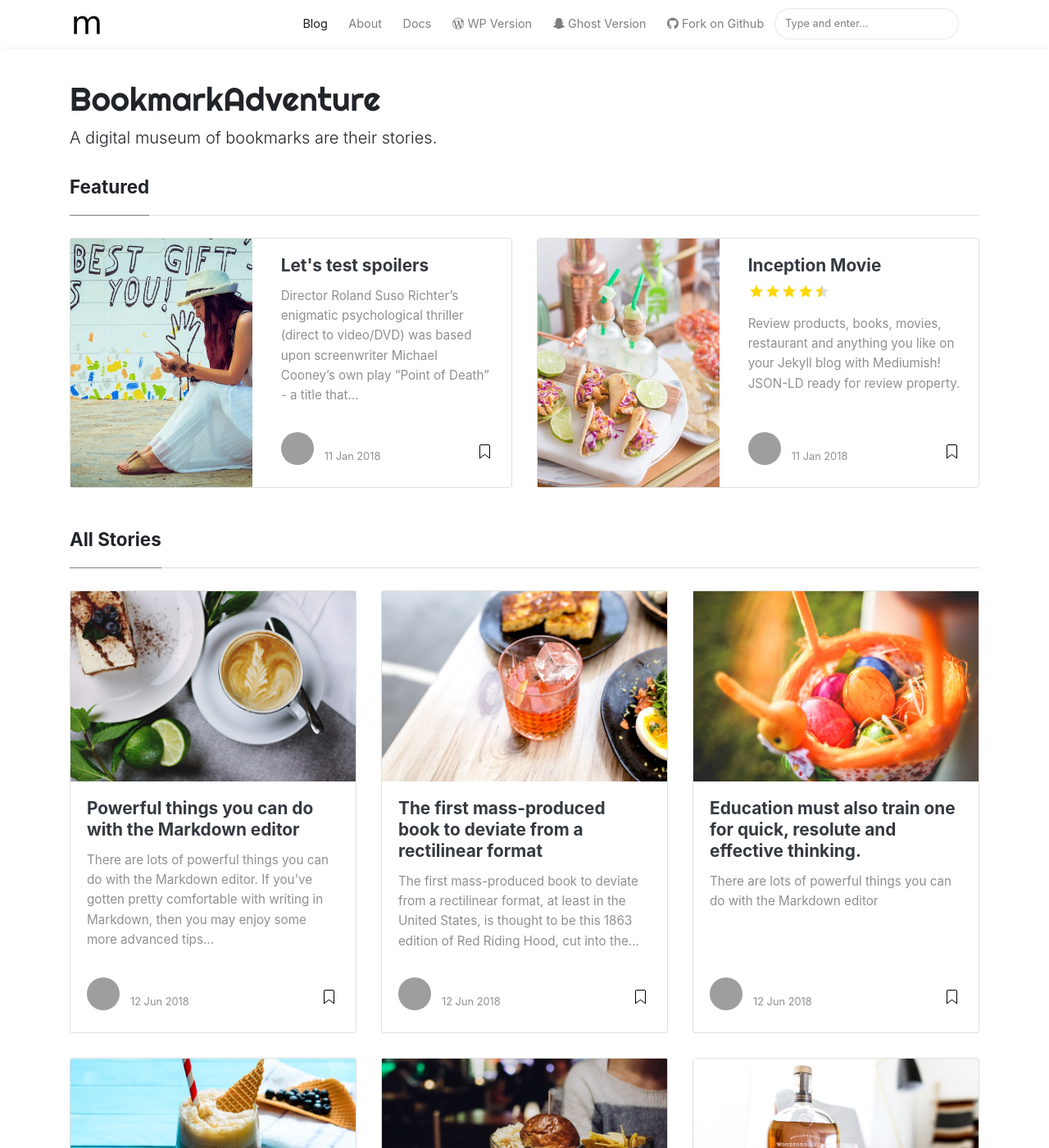
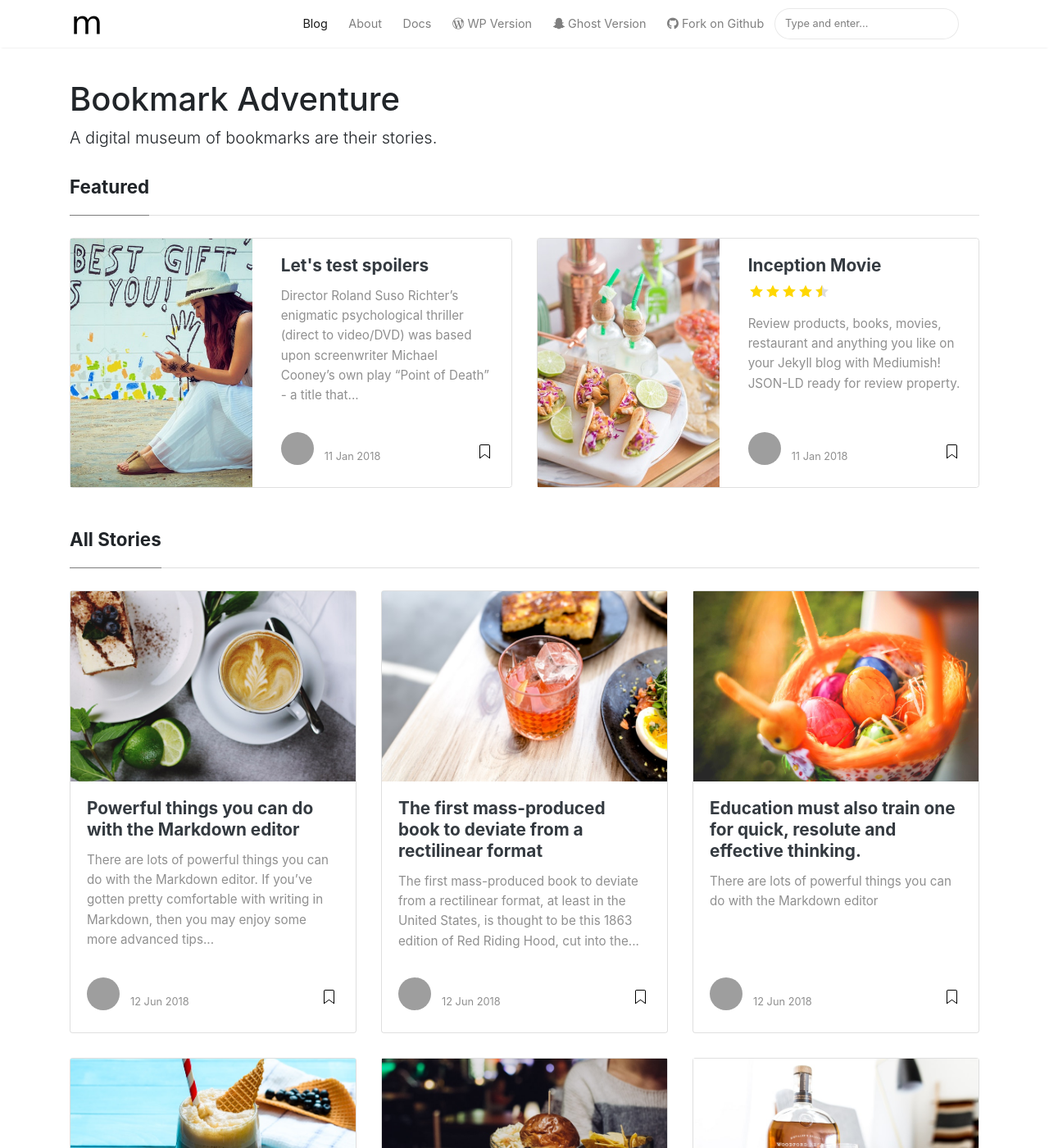
Before and after one commit to WattanitOnlineResouces/bookmark-adventure-source, a Jekyll site: the page built from index.html, in a window 1280 px wide and 1400 px high. Shown: the whole window at 82% size. Built offline with Jekyll 4.4.1, drawn with Linux system fonts in a browser that asks for light colours; nearby versions of some CDN libraries; the list of posts is cut into pages by our own code; some of the changed text lies outside the part shown; grey boxes are pictures that could not be loaded.

Commit message:
Update site name and title

```diff
--- a/_config.yml
+++ b/_config.yml
@@ -1,5 +1,5 @@
 # Site
-name: "BookmarkAdventure"
+name: "Bookmark Adventure"
 title: "Bookmark Adventure"
 description: "A digital museum of bookmarks are their stories."
 logo: 'assets/images/logo.png'
--- a/assets/css/screen.css
+++ b/assets/css/screen.css
@@ -305,7 +305,7 @@ span.post-read-more a:hover {
 }
 
 .mainheading h1.sitetitle {
-    font-family: Righteous;
+    /* font-family: Righteous; */
 }
 
 .mainheading h1.posttitle {
```
